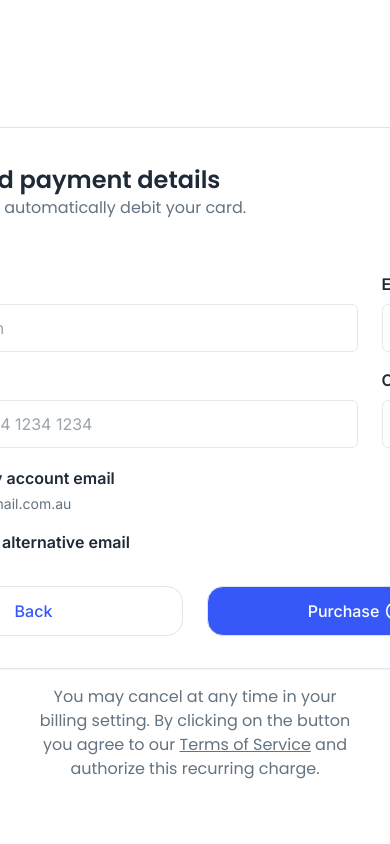
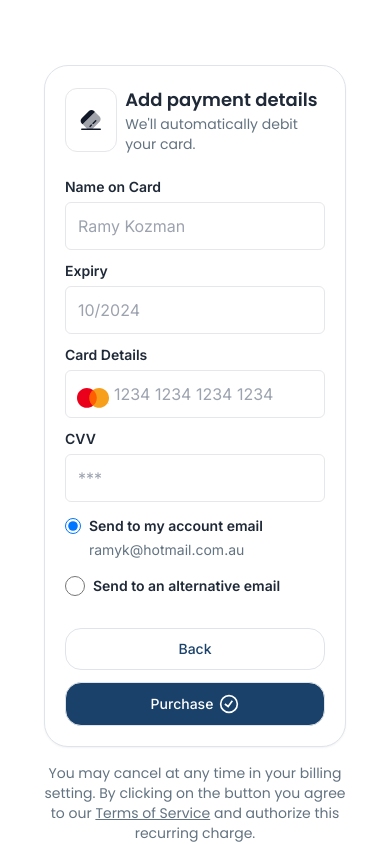
Before and after one commit to arifraj9911/sci-academy, a React (Vite) app: page /profile/membership/payment in a window 390 px wide. Built offline with nearby package versions, Linux system fonts and the light colour scheme.

Commit message:
updated profile page styles

```diff
--- a/src/Pages/Membership and Pricing/PaymentForm/PaymentForm.jsx
+++ b/src/Pages/Membership and Pricing/PaymentForm/PaymentForm.jsx
@@ -9,7 +9,6 @@ const PaymentForm = () => {
 
   const handleSubmit = (e) => {
     e.preventDefault();
-
 
     const formData = {
       nameOnCard: e.target.elements.nameOnCard.value,
@@ -28,15 +27,17 @@ const PaymentForm = () => {
 
   return (
     <div className="flex flex-col justify-center items-center min-h-screen font-poppins">
-      <div className="bg-white border border-[#DFE4EA] rounded-3xl shadow-sm p-8 w-[688px]">
+      <div className="bg-white border border-[#DFE4EA] rounded-3xl shadow-sm p-5 md:p-8 w-[95%] md:w-[688px]">
         {/* Header */}
-        <div className="flex items-center gap-4 mb-12">
+        <div className="flex items-center gap-2 md:gap-4 mb-5 md:mb-12">
           <div className="h-16 w-16 border flex items-center justify-center rounded-xl">
             <img src={cardImg} alt="icon" />
           </div>
           <div className="">
-            <h2 className="text-2xl font-semibold">Add payment details</h2>
-            <p className=" text-[#637381]">
+            <h2 className="text-lg md:text-2xl font-semibold">
+              Add payment details
+            </h2>
+            <p className="text-sm md:text-base text-[#637381]">
               We'll automatically debit your card.
             </p>
           </div>
@@ -45,37 +46,43 @@ const PaymentForm = () => {
         {/* Form */}
         <form className="font-inter" onSubmit={handleSubmit}>
           {/* Name on Card and expiry*/}
-          <div className="flex items-center gap-6 mb-4">
+          <div className="flex flex-col md:flex-row items-center gap-2 md:gap-6 mb-2 md:mb-4">
             <div className="flex-1">
-              <label className="font-semibold">Name on Card</label>
+              <label className="text-sm md:text-base font-semibold">
+                Name on Card
+              </label>
               <input
                 type="text"
                 name="nameOnCard"
                 placeholder="Ramy Kozman"
-                className="w-full mt-2 px-3 h-12 border rounded-md outline-none focus:ring-1 focus:ring-indigo-500"
+                className="w-full mt-1 md:mt-2 px-3 h-12 border rounded-md outline-none focus:ring-1 focus:ring-indigo-500"
               />
             </div>
-            <div className="w-1/5">
-              <label className="font-semibold">Expiry</label>
+            <div className="w-full md:w-1/5">
+              <label className="text-sm md:text-base font-semibold">
+                Expiry
+              </label>
               <input
                 type="text"
                 name="expiry"
                 placeholder="10/2024"
-                className="w-full mt-2 px-3 h-12 border rounded-md outline-none focus:ring-1 focus:ring-indigo-500"
+                className="w-full mt-1 md:mt-2 px-3 h-12 border rounded-md outline-none focus:ring-1 focus:ring-indigo-500"
               />
             </div>
           </div>
 
           {/* Card Details and CCV*/}
-          <div className="flex items-center gap-6 mb-5">
-            <div className="flex-1">
-              <label className="font-semibold">Card Details</label>
+          <div className="flex flex-col md:flex-row items-center gap-2 md:gap-6 mb-4 md:mb-5">
+            <div className="w-full md:flex-1">
+              <label className="text-sm md:text-base font-semibold">
+                Card Details
+              </label>
               <div className="relative">
                 <input
                   type="text"
                   name="cardDetails"
                   placeholder="1234 1234 1234 1234"
-                  className="w-full mt-2 pl-12 pr-3 h-12 border rounded-md outline-none focus:ring-1 focus:ring-indigo-500"
+                  className="w-full mt-1 md:mt-2 pl-12 pr-3 h-12 border rounded-md outline-none focus:ring-1 focus:ring-indigo-500"
                 />
                 <img
                   className="absolute left-3 top-5"
@@ -85,13 +92,13 @@ const PaymentForm = () => {
               </div>
             </div>
 
-            <div className="w-1/5">
-              <label className="font-semibold">CVV</label>
+            <div className="w-full md:w-1/5">
+              <label className="text-sm md:text-base font-semibold">CVV</label>
               <input
                 type="text"
                 name="cvv"
                 placeholder="***"
-                className="w-full mt-2 px-3 h-12 border rounded-md outline-none focus:ring-1 focus:ring-indigo-500"
+                className="w-full mt-1 md:mt-2 px-3 h-12 border rounded-md outline-none focus:ring-1 focus:ring-indigo-500"
               />
             </div>
           </div>
@@ -110,10 +117,13 @@ const PaymentForm = () => {
                   value="account"
                   checked={emailOption === "account"}
                   onChange={() => setEmailOption("account")}
-                  className="h-5 w-5"
+                  className="h-4 md:h-5 w-4 md:w-5"
                 />
-                <div className="flex flex-col gap-1 ml-3 -mt-0.5">
-                  <label htmlFor="account-email" className="font-semibold">
+                <div className="flex flex-col gap-1 ml-2 md:ml-3 -mt-0.5">
+                  <label
+                    htmlFor="account-email"
+                    className=" text-sm md:text-base font-semibold"
+                  >
                     Send to my account email
                   </label>
                   {/* todo: set dynamic user email */}
@@ -132,7 +142,10 @@ const PaymentForm = () => {
                   onChange={() => setEmailOption("alternative")}
                   className="h-5 w-5"
                 />
-                <label htmlFor="alt-email" className="ml-3 font-semibold  ">
+                <label
+                  htmlFor="alt-email"
+                  className="ml-2 md:ml-3 font-semibold text-sm md:text-base "
+                >
                   Send to an alternative email
                 </label>
               </div>
@@ -150,12 +163,12 @@ const PaymentForm = () => {
           </div>
 
           {/* Buttons */}
-          <div className="grid grid-cols-2 gap-6">
+          <div className="grid grid-cols-1 md:grid-cols-2 gap-3 md:gap-6">
             {/* back */}
             <Link to={"/profile/membership"}>
               <button
                 type="button"
-                className="w-full h-[50px] border border-[#DFE4EA]  text-[#3758F9] font-medium rounded-2xl"
+                className="w-full h-[42px] md:h-[50px] border border-[#DFE4EA]  text-[#1A416A] font-medium rounded-2xl text-center text-sm md:text-base"
               >
                 Back
               </button>
@@ -163,7 +176,7 @@ const PaymentForm = () => {
             {/* Purchase */}
             <button
               type="submit"
-              className="w-full h-[50px] border border-[#DFE4EA]  text-white font-medium rounded-2xl bg-[#3758F9] flex items-center justify-center gap-1.5"
+              className="w-full h-[44px] md:h-[50px] border border-[#DFE4EA]  text-white font-medium rounded-2xl bg-[#1A416A] flex items-center justify-center gap-1.5 text-sm md:text-base"
             >
               Purchase
               <GrStatusGood className="text-xl"></GrStatusGood>
@@ -172,7 +185,7 @@ const PaymentForm = () => {
         </form>
       </div>
       {/* Footer */}
-      <p className="text-[#637381] mt-4 text-center max-w-[685px] ">
+      <p className="text-[#637381] mt-4 text-center max-w-[685px] text-sm md:text-base">
         You may cancel at any time in your billing setting. By clicking on the
         button you agree to our{" "}
         <a href="#" className="underline">
--- a/src/Pages/Profile Home/ProfileHome.jsx
+++ b/src/Pages/Profile Home/ProfileHome.jsx
@@ -139,7 +139,7 @@ const ProfileHome = () => {
           />
           {/* button */}
           <button
-            className="absolute bg-[#3860E2] text-white px-[18px] lg:px-10 py-1.5 lg:py-2.5 rounded-full right-1.5 md:right-1 lg:right-1.5 top-1/2 transform -translate-y-1/2 text-sm md:text-base"
+            className="absolute bg-[#1A416A] text-white px-[18px] lg:px-10 py-1.5 lg:py-2.5 rounded-full right-1.5 md:right-1 lg:right-1.5 top-1/2 transform -translate-y-1/2 text-sm md:text-base"
             onClick={handleSearch}
           >
             Search
--- a/src/Pages/Shared/Membership Pricing/MembershipPricing.jsx
+++ b/src/Pages/Shared/Membership Pricing/MembershipPricing.jsx
@@ -83,7 +83,7 @@ const MembershipPricing = ({currentSubscription}) => {
             </li>
           </ul>
           {/* Button */}
-          <button className="mt-6 w-full h-[50px] text-[#3758F9] border border-[#DFE4EA] hover:bg-[#3758F9] hover:text-white rounded-lg transition-all duration-300 ease-in-out">
+          <button className="mt-6 w-full h-[50px] text-[#1A416A] border border-[#DFE4EA] hover:bg-[#1A416A] hover:text-white rounded-lg transition-all duration-300 ease-in-out">
             Choose Personal
           </button>
         </div>
@@ -124,7 +124,7 @@ const MembershipPricing = ({currentSubscription}) => {
               <span className="mr-1 text-lg">•</span> 3 Months Support
             </li>
           </ul>
-          <button className="mt-6 w-full h-[50px] text-[#3758F9] border border-[#DFE4EA] hover:bg-[#3758F9] hover:text-white rounded-lg transition-all duration-300 ease-in-out">
+          <button className="mt-6 w-full h-[50px] text-[#1A416A] border border-[#DFE4EA] hover:bg-[#1A416A] hover:text-white rounded-lg transition-all duration-300 ease-in-out">
             Choose Business
           </button>
         </div>
@@ -165,7 +165,7 @@ const MembershipPricing = ({currentSubscription}) => {
               <span className="mr-1 text-lg">•</span> 3 Months Support
             </li>
           </ul>
-          <button className="mt-6 w-full h-[50px] text-[#3758F9] border border-[#DFE4EA] hover:bg-[#3758F9] hover:text-white rounded-lg transition-all duration-300 ease-in-out">
+          <button className="mt-6 w-full h-[50px] text-[#1A416A] border border-[#DFE4EA] hover:bg-[#1A416A] hover:text-white rounded-lg transition-all duration-300 ease-in-out">
             Choose Professional
           </button>
         </div>
```
Also changed, not shown: src/Pages/Signin/Signin.jsx (+10 -9 lines), src/components/home/Pricing.jsx (+5 -5 lines).
